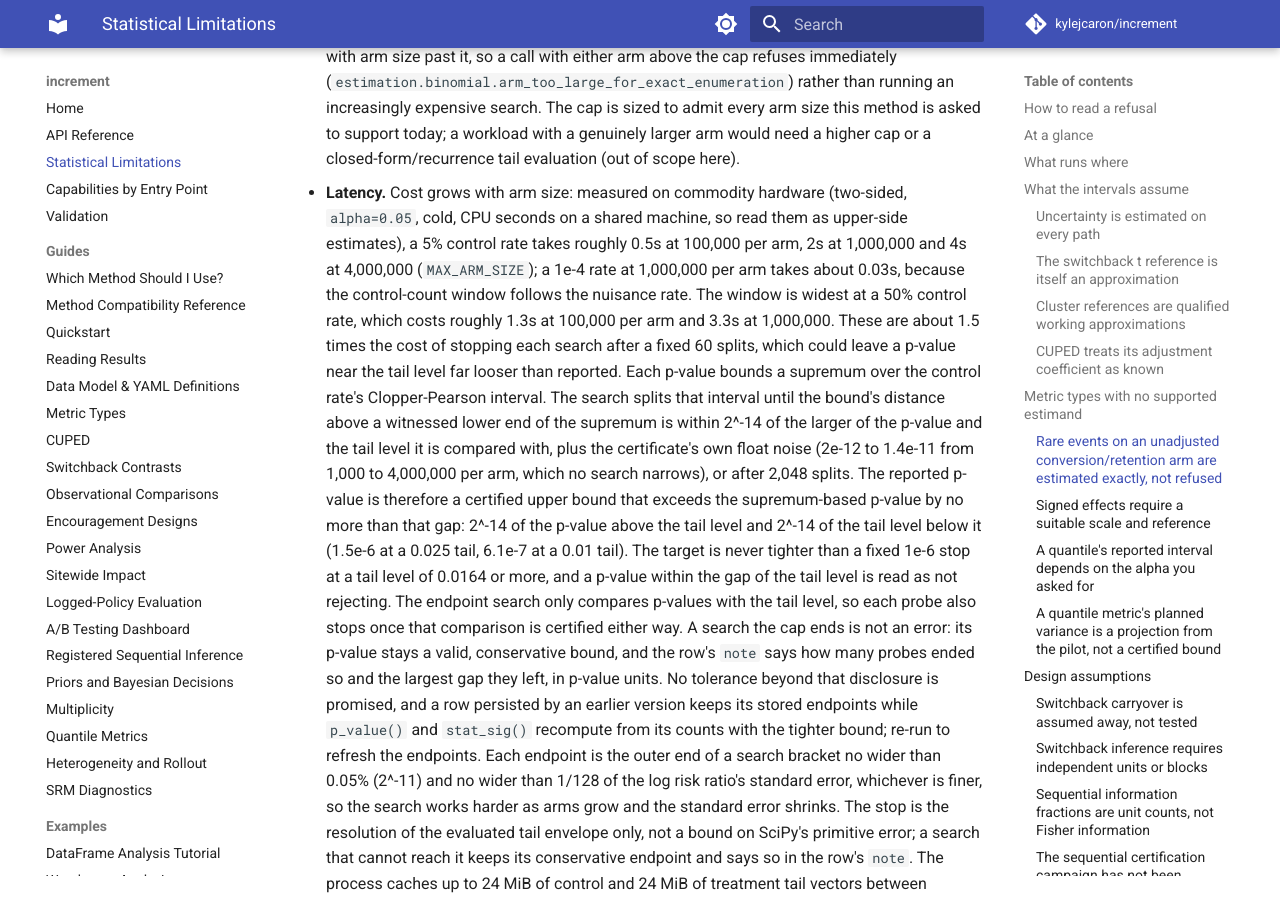
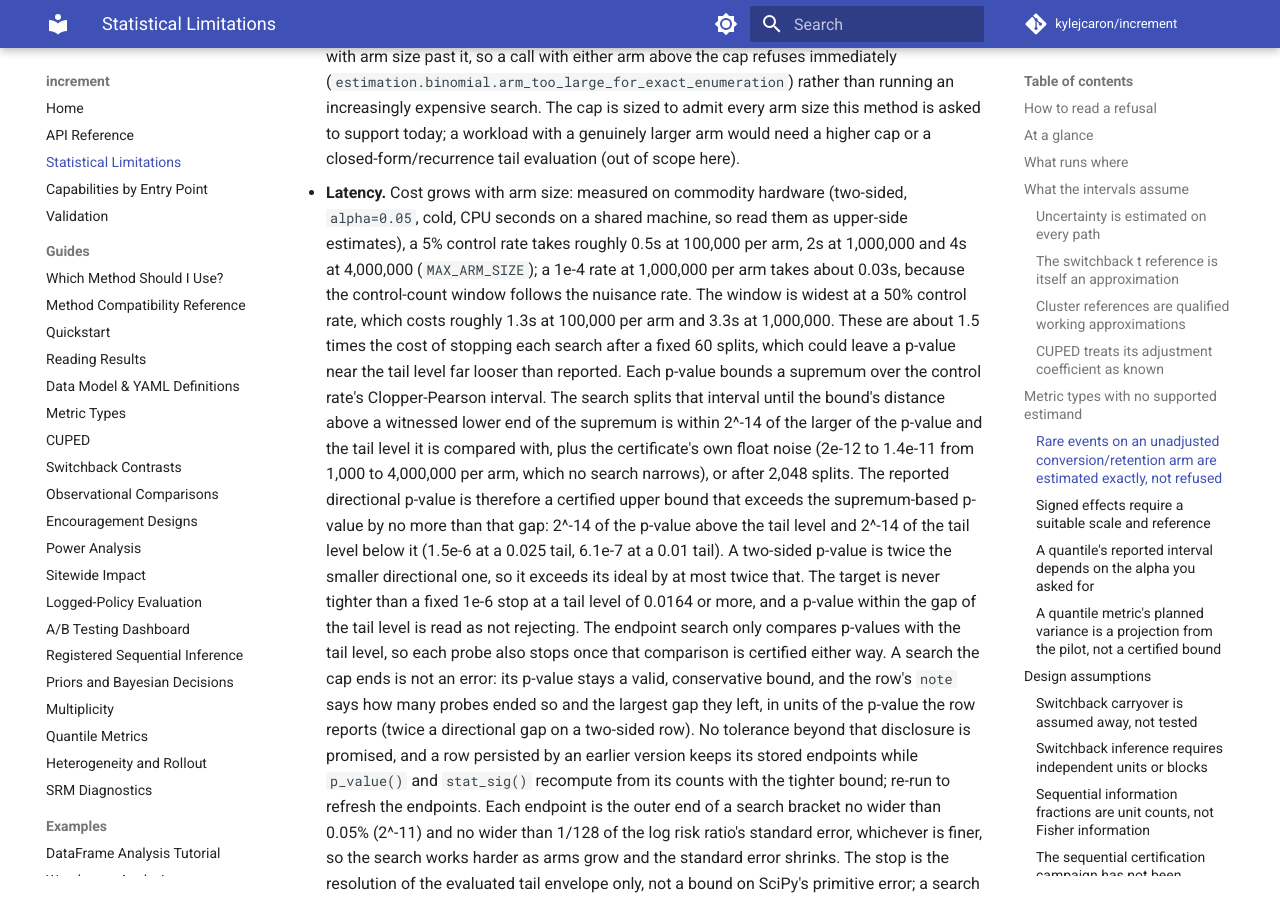
Before and after one commit to kylejcaron/increment, an MkDocs documentation site: the page built from docs/limitations.md, in a window 1280 px wide and 900 px high, scrolled down 9559 px. Built offline with MkDocs 1.6.1 and Material for MkDocs 9.7.7, drawn with Linux system fonts in a browser that asks for light colours; comment, search, counter and statistics services are not loaded.

Commit message:
State the nuisance search's disclosed gap in the p-value the row reports
A capped search measures its gap on a directional certificate, but a two-sided row reports
twice the smaller one, so the note's 'at most' understated how far its p-value can sit above
the converged one by a factor of two (0.63 against a disclosed 0.31 at 100 / 1,000 versus
130 / 1,000 under a three-split cap). The gap is now recorded in the reported p-value's units,
and the limitations page says so.

```diff
--- a/docs/limitations.md
+++ b/docs/limitations.md
@@ -335,16 +335,18 @@ It also has two further boundaries, both refusals rather than silent degradation
   witnessed lower end of the supremum is within 2^-14 of the larger of the p-value
   and the tail level it is compared with, plus the certificate's own float noise
   (2e-12 to 1.4e-11 from 1,000 to 4,000,000 per arm, which no search narrows), or
-  after 2,048 splits. The reported p-value is therefore a certified upper bound that
-  exceeds the supremum-based p-value by no more than that gap: 2^-14 of the p-value
-  above the tail level and 2^-14 of the tail level below it (1.5e-6 at a 0.025 tail,
-  6.1e-7 at a 0.01 tail). The target is never tighter than a fixed 1e-6 stop at a tail
-  level of 0.0164 or more, and a p-value within the gap of the tail level is read as not
-  rejecting. The endpoint search only
+  after 2,048 splits. The reported directional p-value is therefore a certified upper
+  bound that exceeds the supremum-based p-value by no more than that gap: 2^-14 of the
+  p-value above the tail level and 2^-14 of the tail level below it (1.5e-6 at a 0.025
+  tail, 6.1e-7 at a 0.01 tail). A two-sided p-value is twice the smaller directional
+  one, so it exceeds its ideal by at most twice that. The target is never tighter than
+  a fixed 1e-6 stop at a tail level of 0.0164 or more, and a p-value within the gap of
+  the tail level is read as not rejecting. The endpoint search only
   compares p-values with the tail level, so each probe also stops once that comparison
   is certified either way. A search the cap ends is not an error: its p-value stays a valid,
   conservative bound, and the row's `note` says how many probes ended so and the largest
-  gap they left, in p-value units. No tolerance beyond that disclosure is promised, and a
+  gap they left, in units of the p-value the row reports (twice a directional gap on a
+  two-sided row). No tolerance beyond that disclosure is promised, and a
   row persisted by an earlier version keeps its stored endpoints while
   `p_value()` and `stat_sig()` recompute from its counts with the tighter bound;
   re-run to refresh the endpoints. Each endpoint is the outer end of a search
```
Also changed, not shown: 2 other files.
